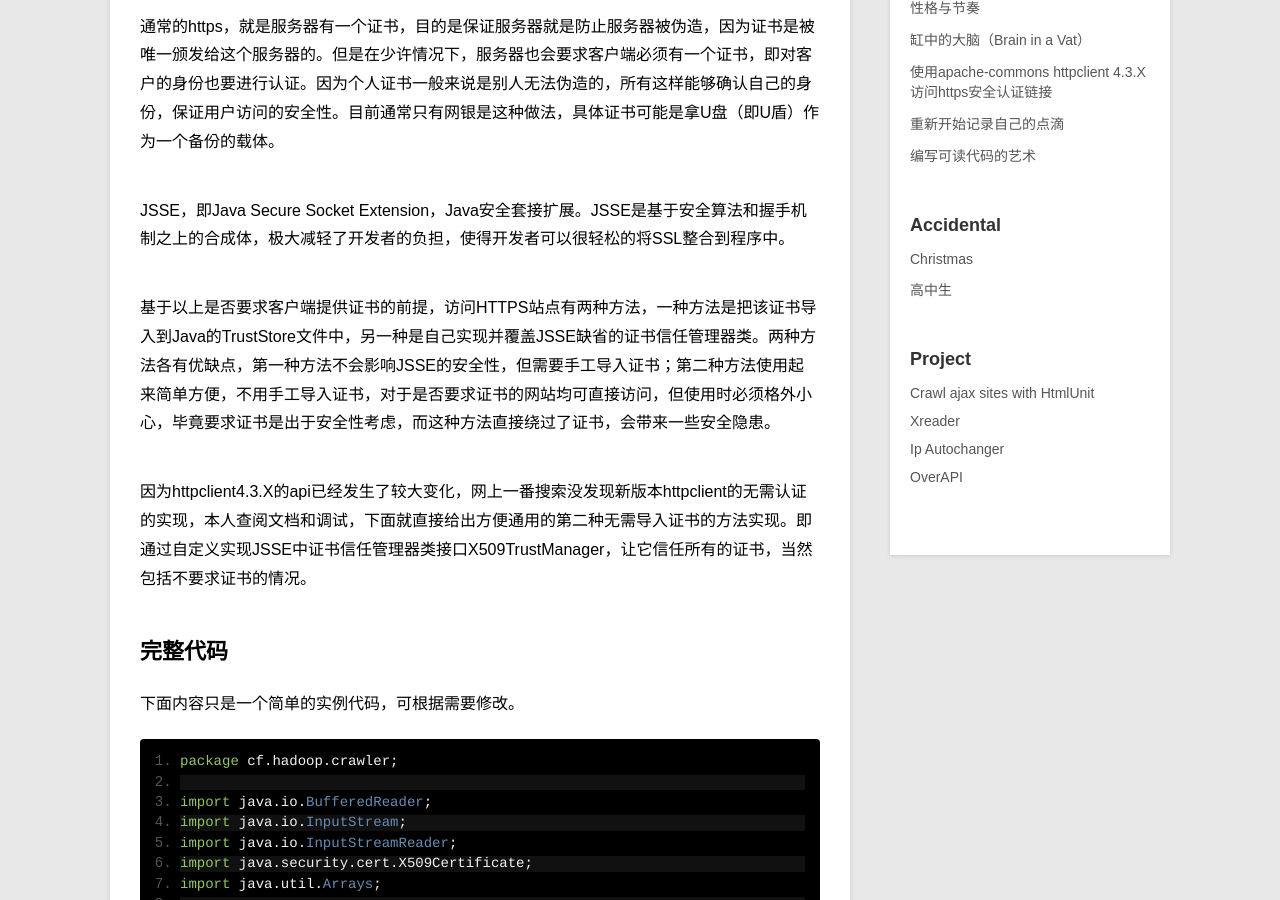
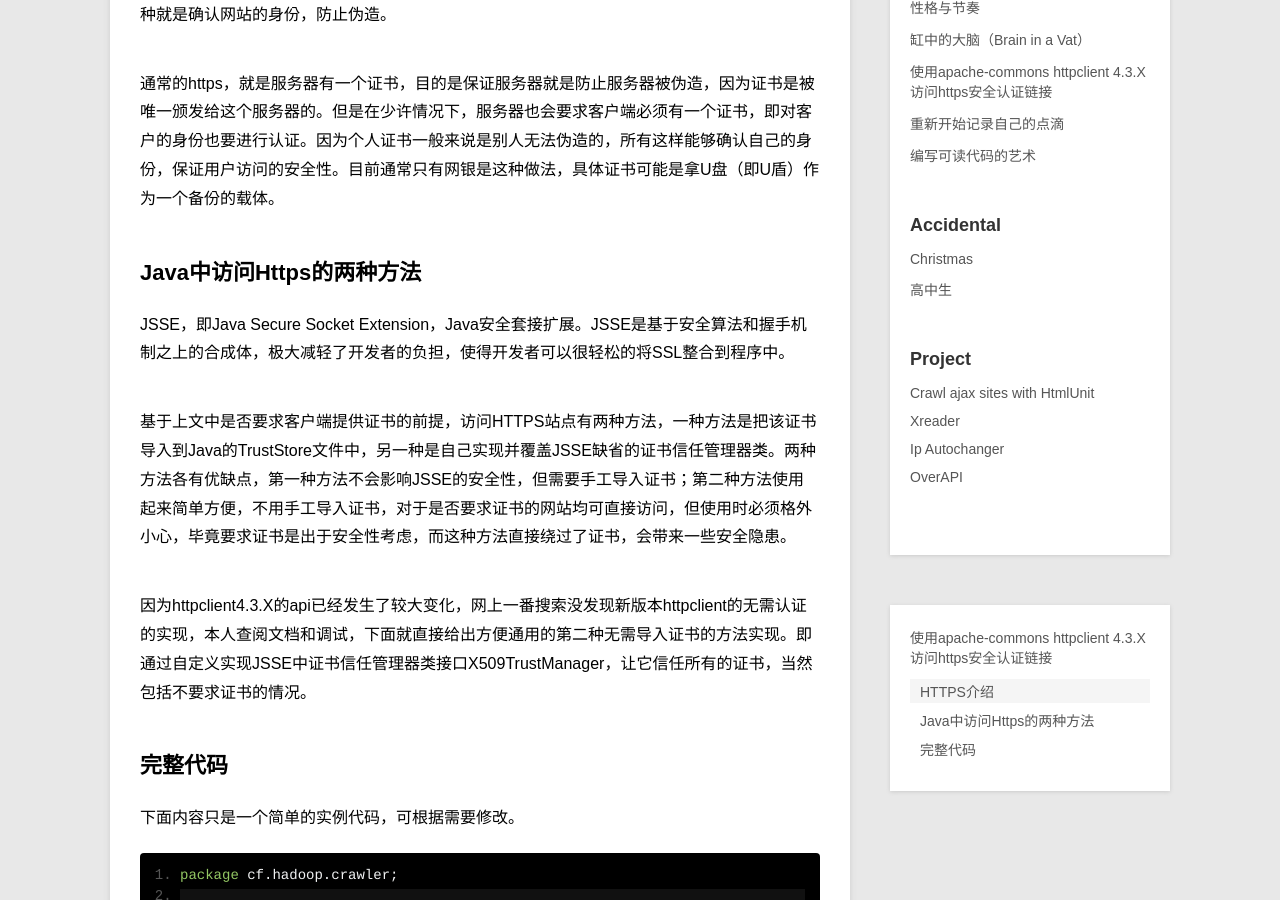
Before and after one commit to cidisk/cidisk.github.io, a Jekyll site: the page built from _posts/blog/2013-11-08-visit-https-without-auth.md, in a window 1280 px wide and 900 px high, scrolled down 821 px. Built offline with Jekyll 4.4.1, drawn with Linux system fonts in a browser that asks for light colours; Markdown is read by kramdown in place of the engine named in the settings; comment, search, counter and statistics services are not loaded.

Commit message:
Updated 2013-11-08-visit-https-without-auth.md

```diff
--- a/_posts/blog/2013-11-08-visit-https-without-auth.md
+++ b/_posts/blog/2013-11-08-visit-https-without-auth.md
@@ -6,6 +6,7 @@
 published: true
 ---
 
+##HTTPS介绍
 
 HTTPS（Hypertext Transfer Protocol over Secure Socket Layer），字面上就是SSL上的HTTP，安全套接层上的超文本转移协议，也就是HTTP下加入SSL层，加密的详细内容就需要SSL。SSL (Secure Socket Layer)最早为Netscape提出，利用数据加密技术，可确保数据在网络上之传输过程中不会被截取及窃听。它已被广泛地用于Web浏览器与服务器之间的身份认证和加密数据传输。SSL协议位于TCP/IP协议与各种应用层协议之间，为数据通讯提供安全支持。
 
@@ -17,9 +18,11 @@
 
 通常的https，就是服务器有一个证书，目的是保证服务器就是防止服务器被伪造，因为证书是被唯一颁发给这个服务器的。但是在少许情况下，服务器也会要求客户端必须有一个证书，即对客户的身份也要进行认证。因为个人证书一般来说是别人无法伪造的，所有这样能够确认自己的身份，保证用户访问的安全性。目前通常只有网银是这种做法，具体证书可能是拿U盘（即U盾）作为一个备份的载体。
 
+##Java中访问Https的两种方法
+
 JSSE，即Java Secure Socket Extension，Java安全套接扩展。JSSE是基于安全算法和握手机制之上的合成体，极大减轻了开发者的负担，使得开发者可以很轻松的将SSL整合到程序中。
 
-基于以上是否要求客户端提供证书的前提，访问HTTPS站点有两种方法，一种方法是把该证书导入到Java的TrustStore文件中，另一种是自己实现并覆盖JSSE缺省的证书信任管理器类。两种方法各有优缺点，第一种方法不会影响JSSE的安全性，但需要手工导入证书；第二种方法使用起来简单方便，不用手工导入证书，对于是否要求证书的网站均可直接访问，但使用时必须格外小心，毕竟要求证书是出于安全性考虑，而这种方法直接绕过了证书，会带来一些安全隐患。
+基于上文中是否要求客户端提供证书的前提，访问HTTPS站点有两种方法，一种方法是把该证书导入到Java的TrustStore文件中，另一种是自己实现并覆盖JSSE缺省的证书信任管理器类。两种方法各有优缺点，第一种方法不会影响JSSE的安全性，但需要手工导入证书；第二种方法使用起来简单方便，不用手工导入证书，对于是否要求证书的网站均可直接访问，但使用时必须格外小心，毕竟要求证书是出于安全性考虑，而这种方法直接绕过了证书，会带来一些安全隐患。
 
 因为httpclient4.3.X的api已经发生了较大变化，网上一番搜索没发现新版本httpclient的无需认证的实现，本人查阅文档和调试，下面就直接给出方便通用的第二种无需导入证书的方法实现。即通过自定义实现JSSE中证书信任管理器类接口X509TrustManager，让它信任所有的证书，当然包括不要求证书的情况。
 
```
